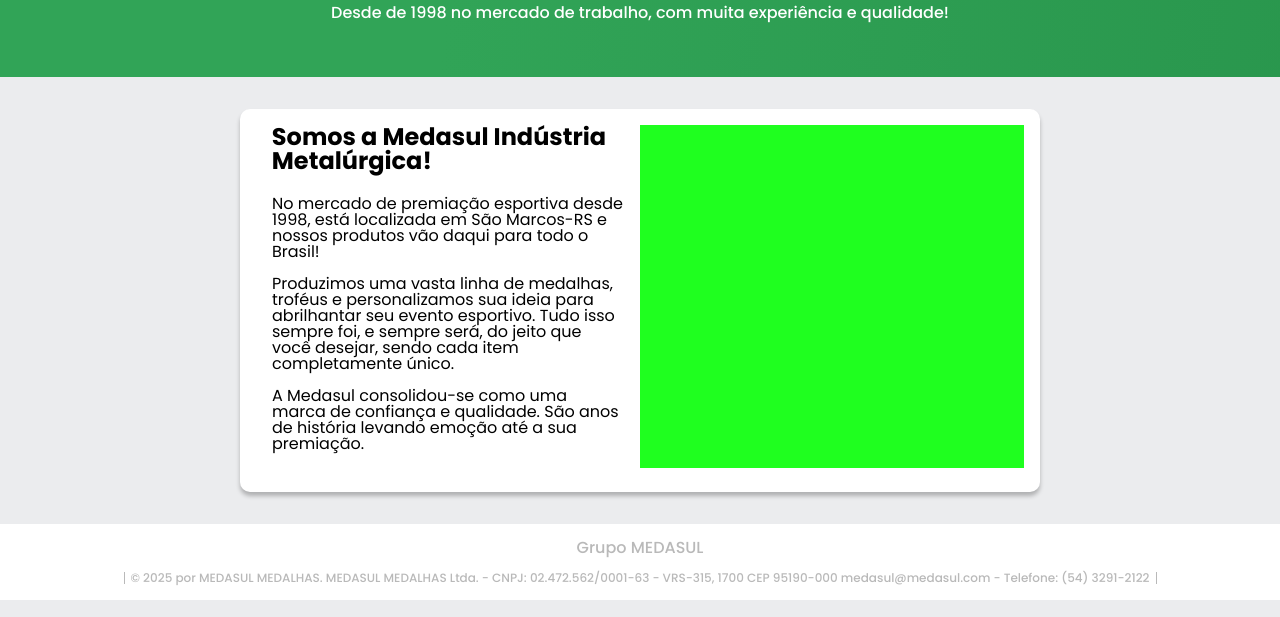
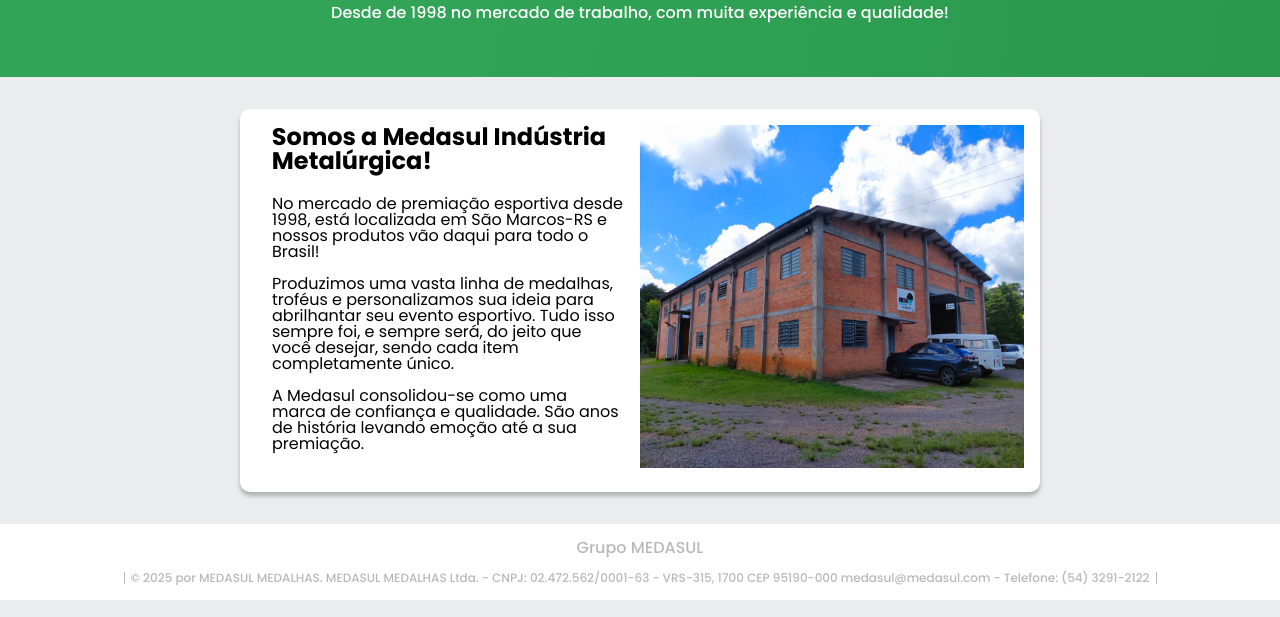
Before and after one commit to BruboCF/Medasul, a website: page dist/public/empresa.html in a window 1280 px wide. Shown: the part 183-800 px from the top of the page. Drawn offline with Linux system fonts and the light colour scheme.

Commit message:
medasul image

```diff
--- a/dist/public/empresa.html
+++ b/dist/public/empresa.html
@@ -58,7 +58,7 @@
                         <h3 class="descrição__titulo-medalha descrição__titulo__empcard">Somos a Medasul Indústria Metalúrgica!</h3>
                         <p class="descrição__texto__empresa"><br>No mercado de premiação esportiva desde 1998, está localizada em São Marcos-RS e nossos produtos vão daqui para todo o Brasil!<br><br>Produzimos uma vasta linha de medalhas, troféus e personalizamos sua ideia para abrilhantar seu evento esportivo. Tudo isso sempre foi, e sempre será, do jeito que você desejar, sendo cada item completamente único.<br><br>A Medasul consolidou-se como uma marca de confiança e qualidade. São anos de história levando emoção até a sua premiação.</p>
                     </div>
-                    <img src="img/teste.png" class="descrição__imagem__empresa">
+                    <img src="img/empresa-medasul.png" class="descrição__imagem__empresa">
                 </div>
             </div>
         </div>
```
Also changed, not shown: dist/public/img/empresa-medasul.png (added).
